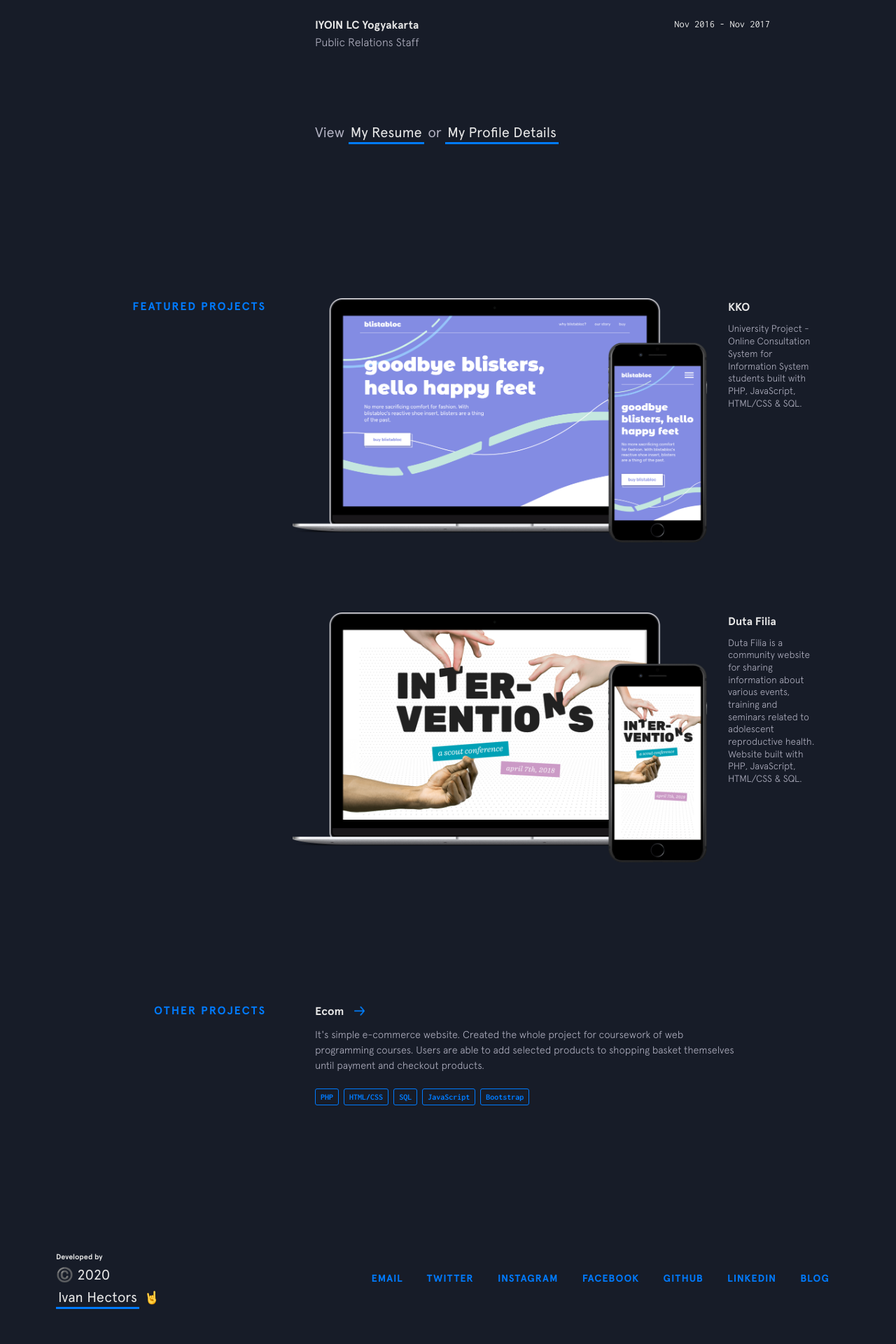
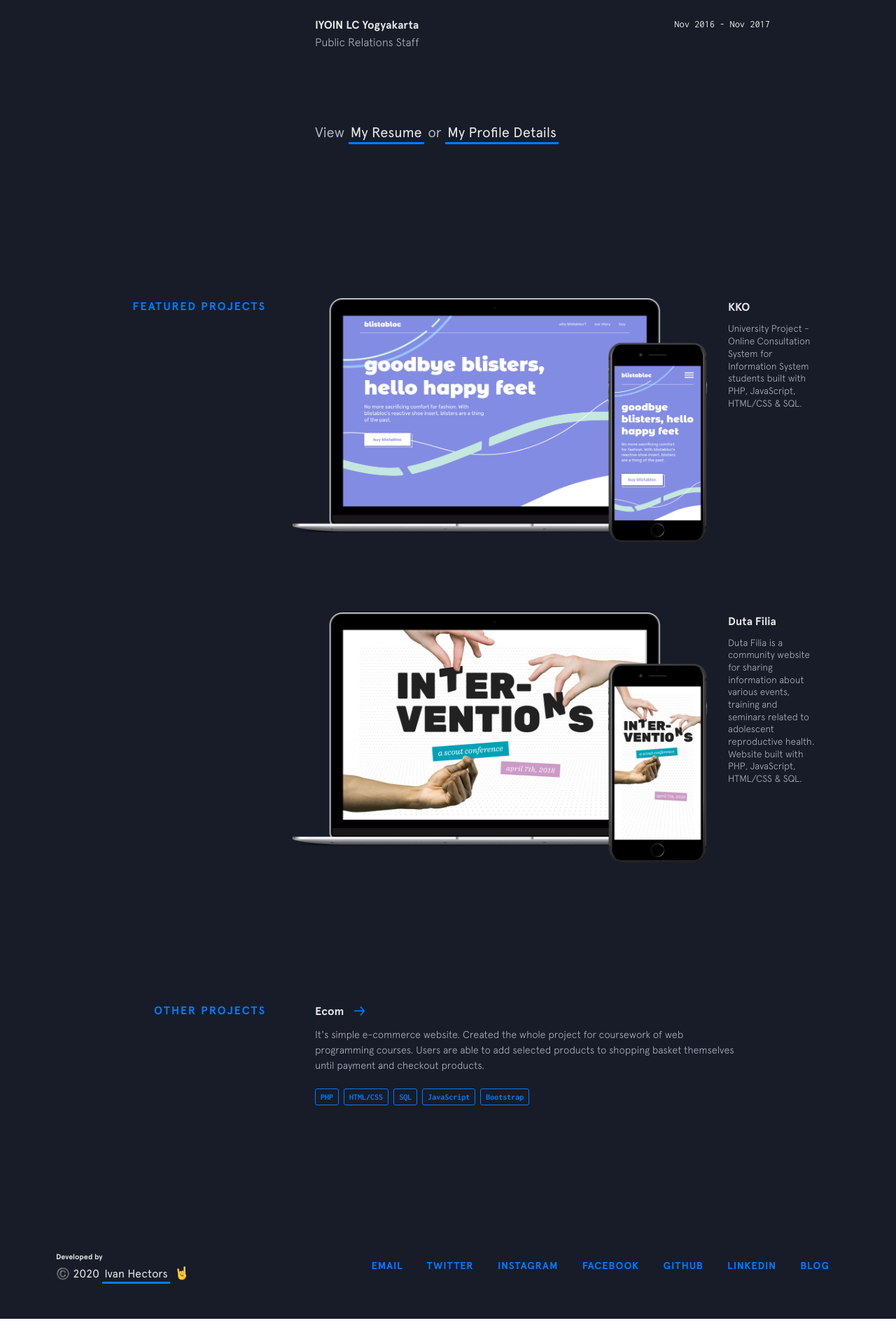
Before and after one commit to ivanhectors/ivanhectors.github.io, a Jekyll site: the page built from index.html, in a window 1280 px wide. Shown: the part 2235-4155 px from the top of the page at 70% size. Built offline with Jekyll 4.4.1, drawn with Linux system fonts in a browser that asks for light colours; nearby versions of some CDN libraries; after the commit the page ends 4119 px from its top, so only the background shows below that.

Commit message:
Update footer.html

```diff
--- a/_includes/footer.html
+++ b/_includes/footer.html
@@ -4,7 +4,7 @@
       <span style="font-size: 8pt">Developed by</span>
     </div>
     <div class="bottom">
-      <span class="intro__contact">©️ 2020 <a href="{{site.baseurl}}" target="_blank" class="highlight-link">Ivan Hectors </a> </span>
+      <span class="intro__contact" style="font-size: 12pt">©️ 2020 <a href="{{site.baseurl}}" target="_blank" class="highlight-link">Ivan Hectors </a> </span>
       <img class="emoji" src="{{site.baseurl}}/img/emojis/rockon.png" alt="emoji">
     </div>
   </div>
```
